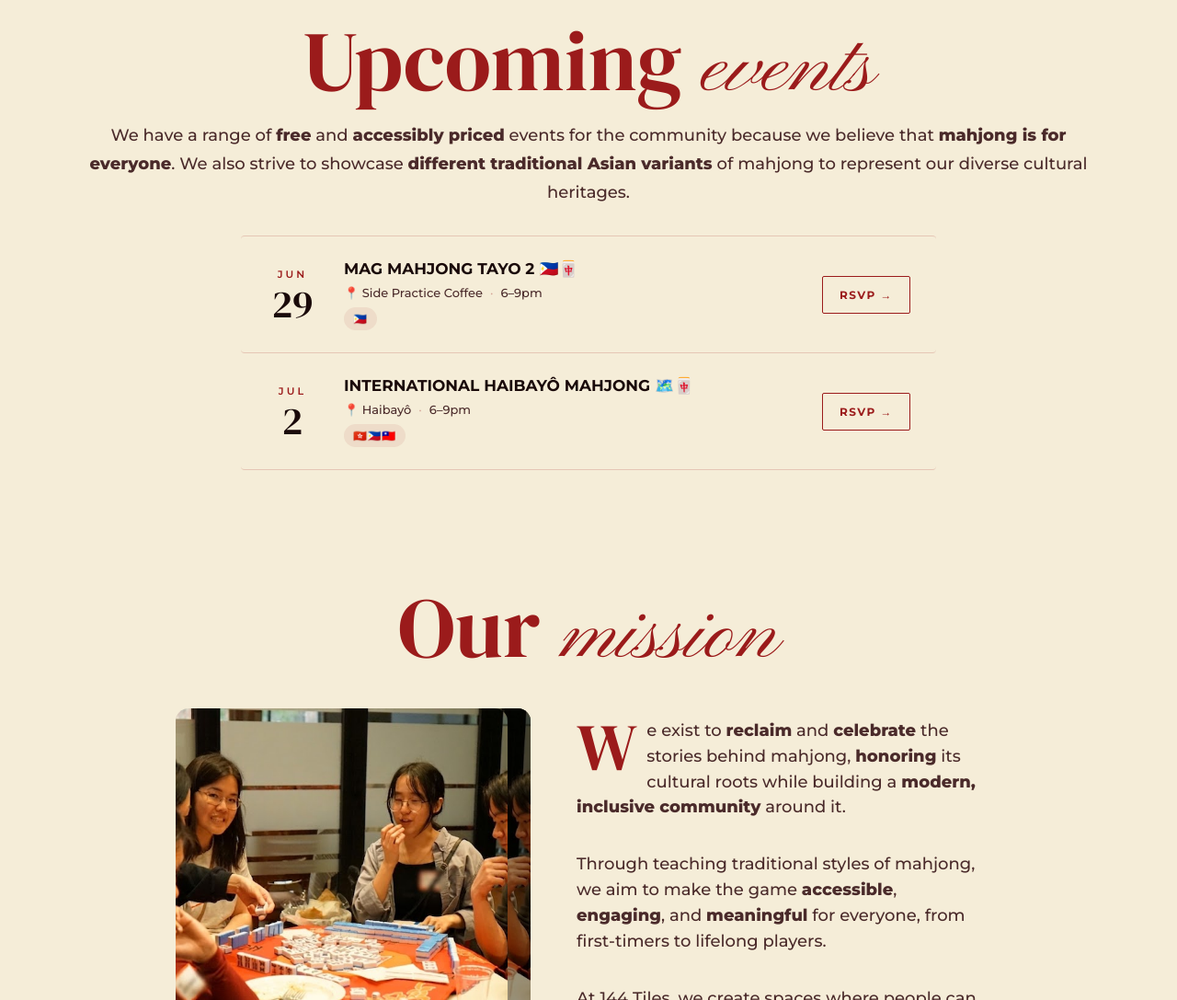
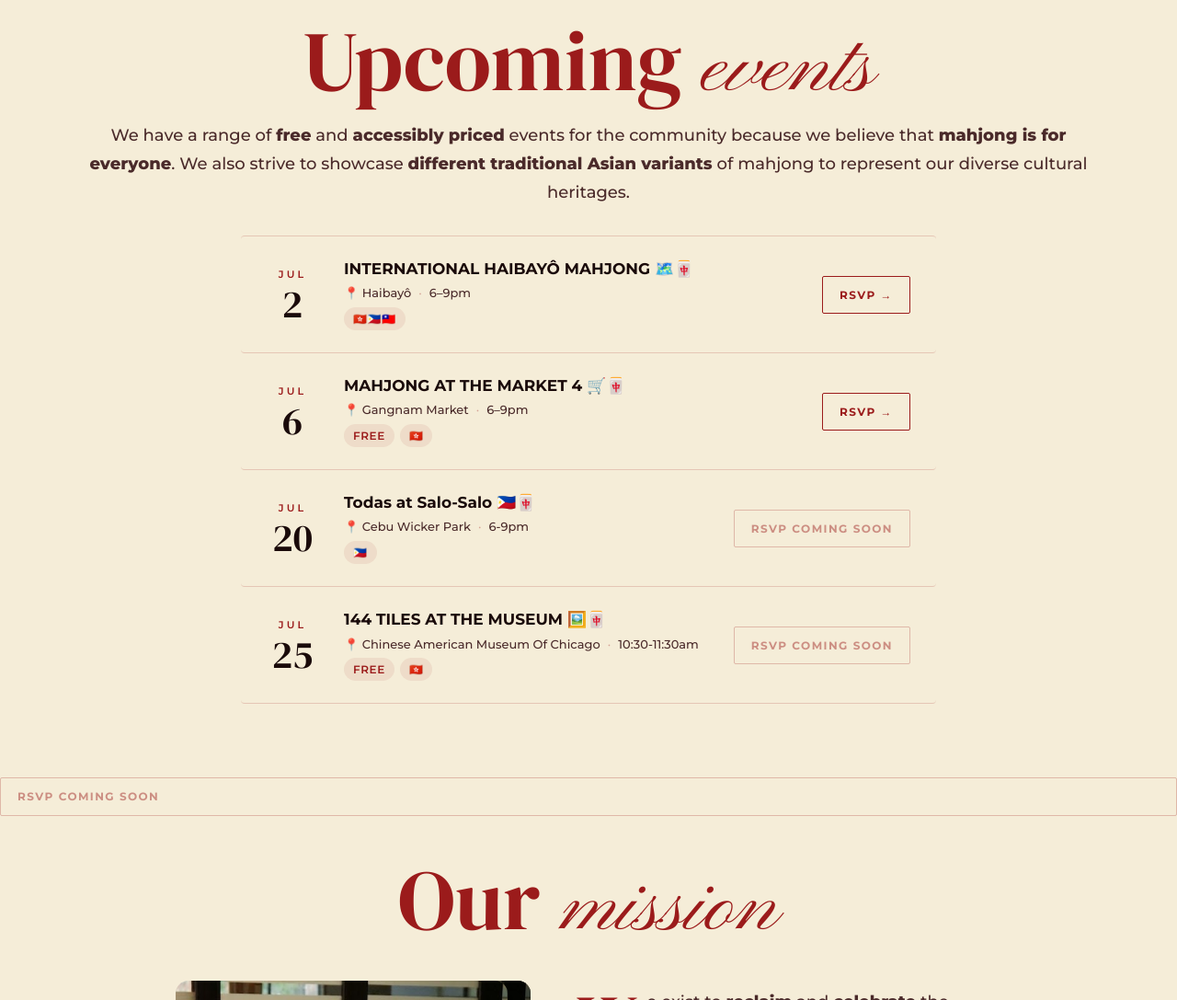
Before and after one commit to michaelwang1994/144-tiles-website, a website built with Vite: page 144-tiles-website/index.html in a window 1280 px wide. Shown: the part 855-1942 px from the top of the page at 92% size. Built offline with nearby package versions, Linux system fonts and the light colour scheme.

Commit message:
add july events

```diff
--- a/144-tiles-website/index.html
+++ b/144-tiles-website/index.html
@@ -68,41 +68,76 @@
     <p style="margin-top: 12px; font-family: Montserrat; font-size: 18px; font-weight: 500; color: rgb(74, 42, 42); line-height: 1.7; text-align: center;">We have a range of <strong style="font-weight: 800;">free</strong> and <strong style="font-weight: 800;">accessibly priced</strong> events for the community because we believe that <strong style="font-weight: 800;">mahjong is for everyone</strong>. We also strive to showcase <strong style="font-weight: 800;">different traditional Asian variants</strong> of mahjong to represent our diverse cultural heritages.</p>
   </div>
   <div class="event-list">
-    <a class="event-card event-linkable" href="https://getpie.at/J5mDtFAU" target="_blank" rel="noopener">
+    <a class="event-card event-linkable" href="https://getpie.at/cBL3cqem" target="_blank" rel="noopener">
       <div class="event-date-block">
-        <span class="event-month">JUN</span>
-        <span class="event-day">29</span>
+        <span class="event-month">JUL</span>
+        <span class="event-day">2</span>
       </div>
       <div class="event-body">
-        <div class="event-name">MAG MAHJONG TAYO 2 🇵🇭🀄️</div>
+        <div class="event-name">INTERNATIONAL HAIBAYÔ MAHJONG 🗺️🀄️</div>
         <div class="event-meta">
-          <span>📍 Side Practice Coffee</span>
+          <span>📍 Haibayô</span>
           <span class="dot">·</span>
           <span>6–9pm</span>
         </div>
-        <div style="display:flex;gap:6px;"><span class="event-badge">🇵🇭</span></div>
+        <div style="display:flex;gap:6px;"><span class="event-badge">🇭🇰🇵🇭🇹🇼</span></div>
       </div>
       <div class="event-action">RSVP →</div>
       </a>
-      <a class="event-card event-linkable" href="https://getpie.at/cBL3cqem" target="_blank" rel="noopener">
+      <a class="event-card event-linkable" href="https://getpie.at/SVYdDCPu" target="_blank" rel="noopener">
         <div class="event-date-block">
           <span class="event-month">JUL</span>
-          <span class="event-day">2</span>
+          <span class="event-day">6</span>
         </div>
         <div class="event-body">
-          <div class="event-name">INTERNATIONAL HAIBAYÔ MAHJONG 🗺️🀄️</div>
+          <div class="event-name">MAHJONG AT THE MARKET 4 🛒🀄️</div>
           <div class="event-meta">
-            <span>📍 Haibayô</span>
+            <span>📍 Gangnam Market</span>
             <span class="dot">·</span>
             <span>6–9pm</span>
           </div>
-          <div style="display:flex;gap:6px;"><span class="event-badge">🇭🇰🇵🇭🇹🇼</span></div>
+          <div style="display:flex;gap:6px;"><span class="event-badge">FREE</span><span class="event-badge">🇭🇰</span></div>
         </div>
         <div class="event-action">RSVP →</div>
-        </a>
+      </a>
+      <a class="event-card">
+        <div class="event-date-block">
+          <span class="event-month">JUL</span>
+          <span class="event-day">20</span>
+        </div>
+        <div class="event-body">
+          <div class="event-name">Todas at Salo-Salo 🇵🇭🀄️</div>
+          <div class="event-meta">
+            <span>📍 Cebu Wicker Park</span>
+            <span class="dot">·</span>
+            <span>6-9pm</span>
+          </div>
+          <div style="display:flex;gap:6px;"><span class="event-badge">🇵🇭</span></div>
+        </div>
+        <div class="event-action event-action-muted">RSVP coming soon</div>
+      </a>
+      <a class="event-card">
+        <div class="event-date-block">
+          <span class="event-month">JUL</span>
+          <span class="event-day">25</span>
+        </div>
+        <div class="event-body">
+          <div class="event-name">144 TILES AT THE MUSEUM 🖼️🀄️</div>
+          <div class="event-meta">
+            <span>📍 Chinese American Museum Of Chicago</span>
+            <span class="dot">·</span>
+            <span>10:30-11:30am</span>
+          </div>
+          <div style="display:flex;gap:6px;"><span class="event-badge">FREE</span><span class="event-badge">🇭🇰</span></div>
+        </div>
+        <div class="event-action event-action-muted">RSVP coming soon</div>
+      </a>
     </div>
   </div>
 </section>
+
+<div class="event-action event-action-muted">RSVP coming soon</div>
+
 
 <section class="about-hero" id="mission" data-screen-label="About" style="padding: 48px 32px 0px;">
   <h1 class="title"><span style="color: rgb(155, 27, 27); font-size: 92px; font-weight: 500;">Our</span> <span class="script" style="color: rgb(155, 27, 27); font-size: 92px">mission</span></h1>
```
